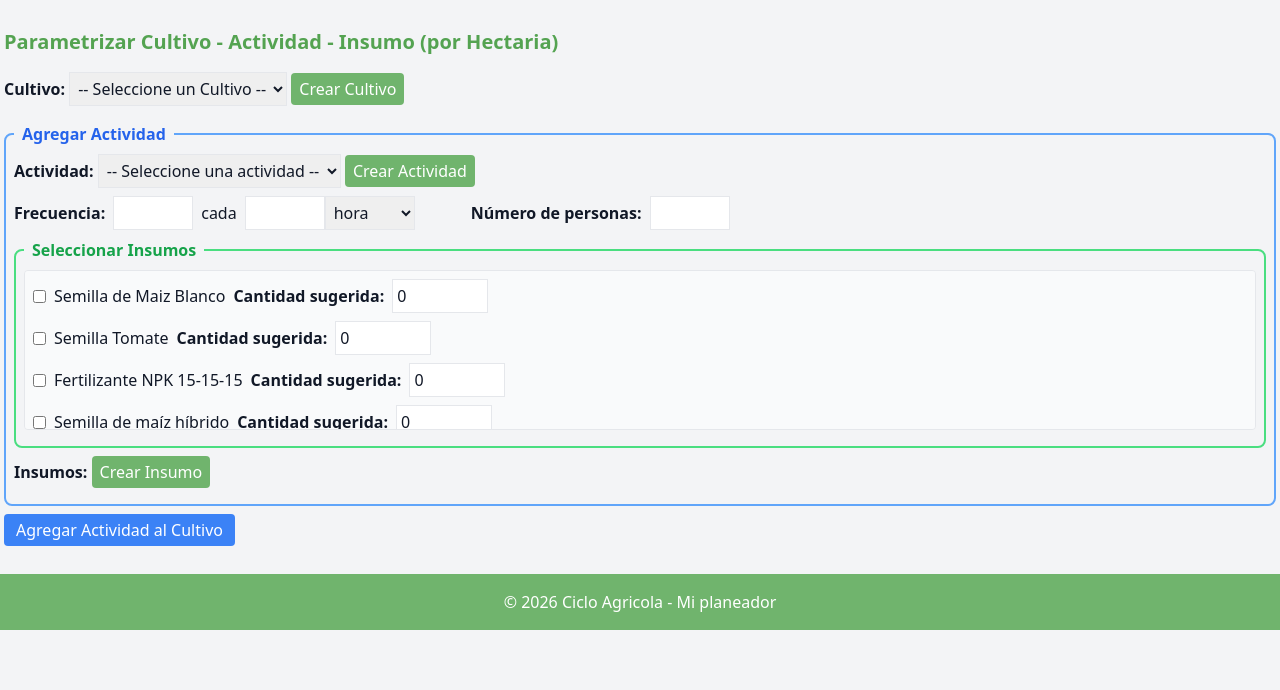
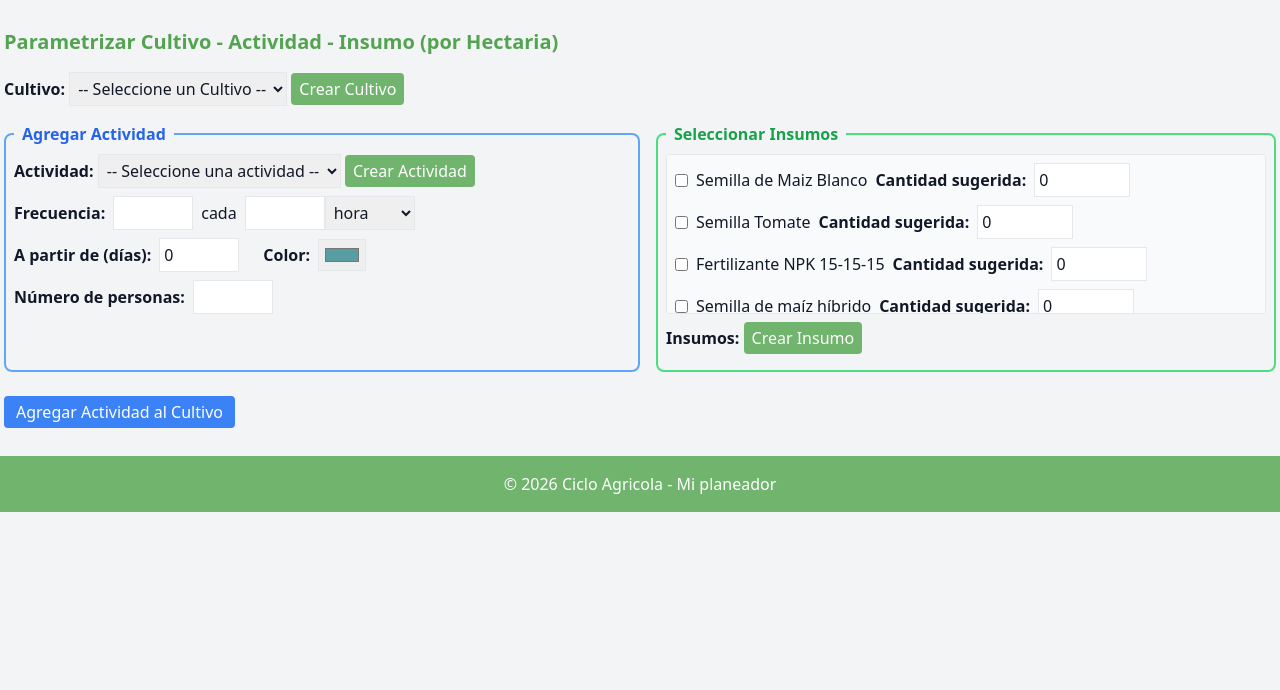
Before and after one commit to jpatarroyos/Ciclo-Agricola, a Django app: page /parametrizar_cultivo/ in a window 1280 px wide. Shown: the part 56-746 px from the top of the page. Run offline with Django 5.2, Linux system fonts and the light colour scheme; a user stored in the database is signed in; data comes from the database, SQL or seed files in the repository; both versions use the stored data as it was after the commit; some libraries are stand-ins or nearby versions.

Commit message:
New visualization in option parametrizar

```diff
--- a/managecultivo/templates/parametrizar_cultivo.html
+++ b/managecultivo/templates/parametrizar_cultivo.html
@@ -31,11 +31,12 @@
     </button>
   </div>
 
-  <!-- Panel Agregar Actividad -->
-  <fieldset class="border-2 border-blue-400 rounded-lg p-2 mb-2">
+  <div class="flex space-x-4">
+  <!-- Panel Agregar Actividad (izquierda) -->
+  <fieldset class="border-2 border-blue-400 rounded-lg p-2 mb-2 w-1/2">
     <legend class="px-2 text-blue-600 font-semibold">Agregar Actividad</legend>
 
-    <!-- Línea 1 -->
+    <!-- Línea 1: Actividad -->
     <div class="mb-2">
       <label><strong>Actividad:</strong></label>
       <select id="actividad" name="id_actividad" class="border p-1" required>
@@ -51,27 +52,36 @@
       </button>
     </div>
 
-    <!-- Línea 2 -->
+    <!-- Línea 2: Frecuencia -->
     <div class="mb-2 flex items-center">
       <label class="mr-2"><strong>Frecuencia:</strong></label>
       <input type="number" name="numero_veces" class="border p-1 w-20" required>
       <span class="mx-2">cada</span>
       <input type="number" name="frecuencia_valor" class="border p-1 w-20" required>
-      <select name="frecuencia_unidad" class="border p-1 mr-6">
+      <select name="frecuencia_unidad" class="border p-1">
         {% for unidad in unidades %}
           <option value="{{ unidad.id }}">{{ unidad.descripcion }}</option>
         {% endfor %}
       </select>
+    </div>
 
-      <!-- Número de personas -->
-      <div class="ml-8 flex items-center">
+    <!-- Línea 3: A partir de y Color -->
+    <div class="mb-2 flex items-center">
+      <label class="mr-2"><strong>A partir de (días):</strong></label>
+      <input type="number" name="a_partir_de" class="border p-1 w-20" value="0" required>
+
+      <label class="ml-6 mr-2"><strong>Color:</strong></label>
+      <input type="color" name="color" class="border p-1 w-12 h-8" value="#579DA2">
+    </div>
+
+    <!-- Línea 4: Número de personas -->
+    <div class="mb-2 flex items-center">
       <label class="mr-2"><strong>Número de personas:</strong></label>
       <input type="number" name="numero_personas" class="border p-1 w-20" required>
     </div>
-    </div>
-
-    <!-- Seleccionar Insumos -->
-    <fieldset class="border-2 border-green-400 rounded-lg p-2 mb-2">
+  </fieldset>
+  <!-- Panel Seleccionar Insumos (izquierda) -->
+  <fieldset class="border-2 border-green-400 rounded-lg p-2 mb-2 flex-1">
     <legend class="px-2 text-green-600 font-semibold">Seleccionar Insumos</legend>
     <div class="mb-2 border rounded p-2 h-40 overflow-y-scroll bg-gray-50">
       <div class="space-y-2">
@@ -86,8 +96,6 @@
         {% endfor %}
       </div>
     </div>
-    </fieldset>
-
     <div class="mb-2">
       <label><strong>Insumos:</strong></label>
       <button type="button"
@@ -97,10 +105,13 @@
       </button>
     </div>
   </fieldset>
-
+</div>
+<!-- Botón final -->
+<div class="mt-4">
   <button type="submit" class="bg-blue-500 text-white px-3 py-1 rounded">
     Agregar Actividad al Cultivo
   </button>
+</div>
 </form>
 
 <!-- Tabla Actividades del Cultivo -->
@@ -113,7 +124,9 @@
         <th>Frecuencia</th>
         <th>cada</th>
         <th>Unidad</th>
+        <th>A partir de (días)</th>
         <th>Personas</th>
+        <th>Color</th>
         <th>Insumos</th>
         <th>Acción</th>
       </tr>
@@ -125,7 +138,13 @@
           <td class="text-center">{{ act.numero_veces }}</td>
           <td class="text-center">{{ act.frecuencia_valor }}</td>
           <td class="text-center">{{ act.frecuencia_unidad.descripcion }}</td>
+          <td class="text-center">{{ act.a_partir_de }}</td>
           <td class="text-center">{{ act.numero_personas }}</td>
+          <td class="text-center">
+            <!-- Muestra el color como bloque visual -->
+            <span class="inline-block w-6 h-6 rounded" style="background-color: {{ act.color }}"></span>
+            <small>{{ act.color }}</small>
+          </td>
           <td>
             {% for insumo in act.actividadcultivoinsumo_set.all %}
               {{ insumo.id_insumo.descripcion }} ({{ insumo.cantidad_sugerida }})<br>
--- a/managecultivo/views/v_parametrizar.py
+++ b/managecultivo/views/v_parametrizar.py
@@ -69,10 +69,12 @@ def crear_actividadcultivo(request):
         print(request.POST)
         cultivo_id = request.POST.get("id_cultivo")
         actividad_id = request.POST.get("id_actividad")
-        numero_veces = request.POST.get("numero_veces")
-        frecuencia_valor = request.POST.get("frecuencia_valor")
-        frecuencia_unidad_id = request.POST.get("frecuencia_unidad")
-        numero_personas = request.POST.get("numero_personas")
+        numero_veces = int(request.POST["numero_veces"])
+        frecuencia_valor = int(request.POST["frecuencia_valor"])
+        frecuencia_unidad_id = request.POST["frecuencia_unidad"]
+        numero_personas = int(request.POST["numero_personas"])
+        a_partir_de = int(request.POST.get("a_partir_de", 0))
+        color = request.POST.get("color", "#000000")
 
         # 1. Crear ActividadCultivo
         act_cultivo = ActividadCultivo.objects.create(
@@ -82,6 +84,8 @@ def crear_actividadcultivo(request):
             frecuencia_valor=frecuencia_valor,
             frecuencia_unidad_id=frecuencia_unidad_id,
             numero_personas=numero_personas,
+            a_partir_de=a_partir_de,
+            color=color,
             registrado_por=request.user
         )
 
```
Also changed, not shown: db.sqlite3. Lines whose indentation alone changed are shown as unchanged.
